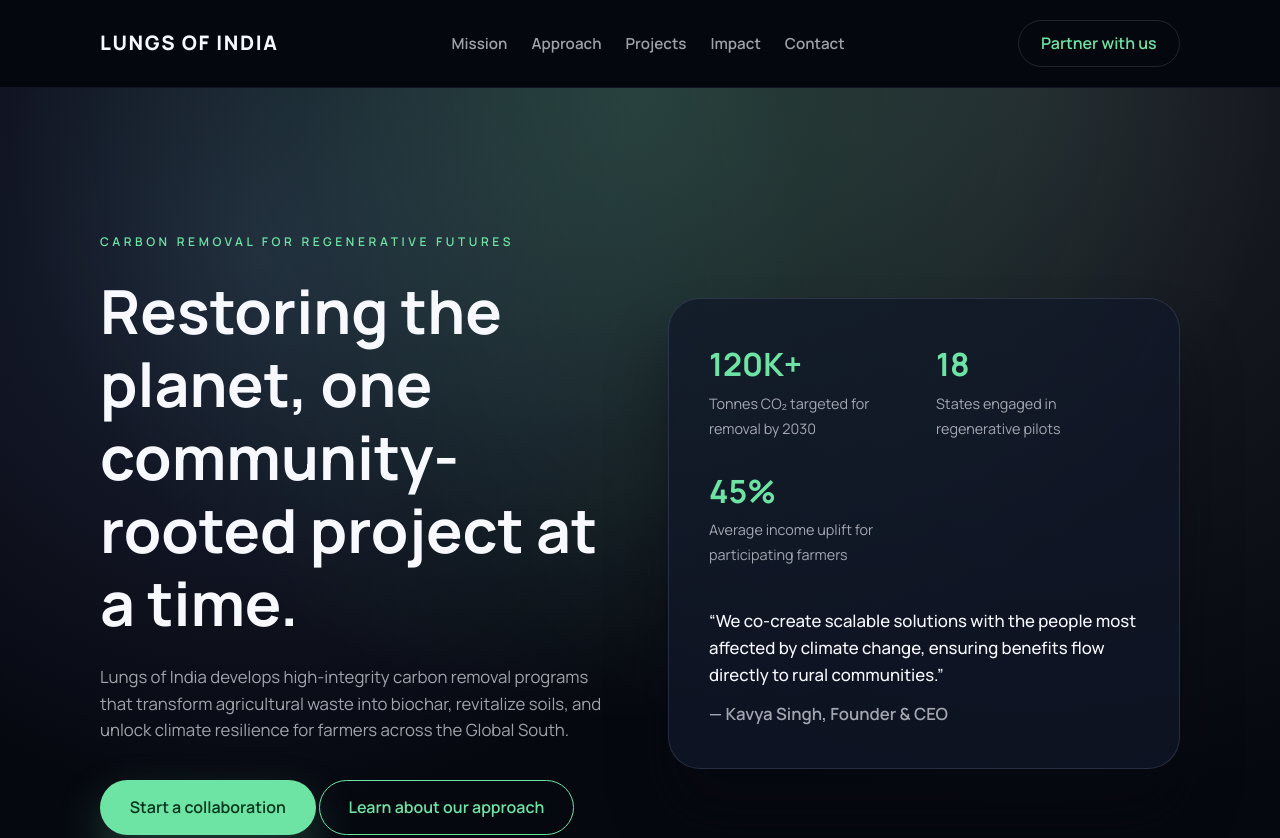
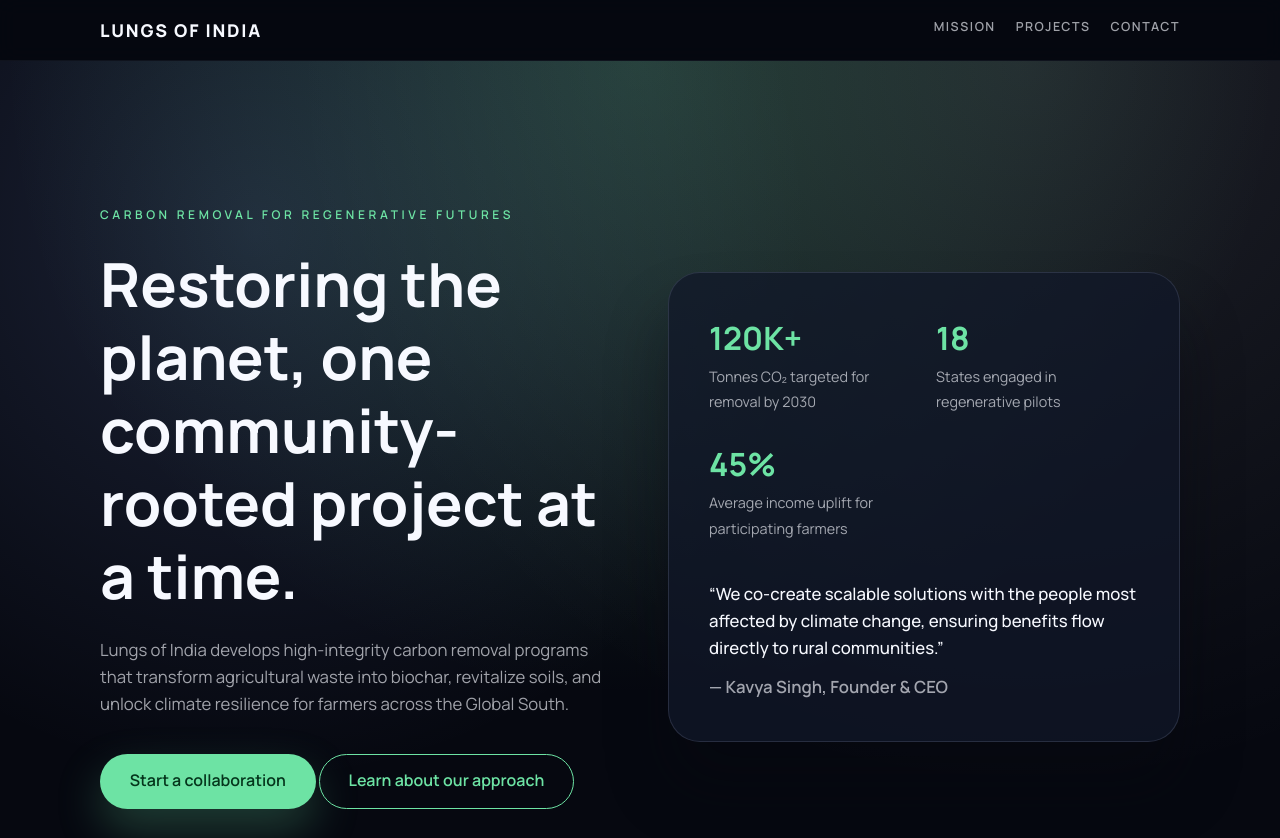
Before and after one commit to arpit1705/biochar_vercel, a plain HTML site: page index.html in a window 1280 px wide. Shown: the top 838 px of the page. Drawn offline with Linux system fonts and the light colour scheme.

Commit message:
Simplify header navigation layout

```diff
--- a/index.html
+++ b/index.html
@@ -28,12 +28,9 @@
           </button>
           <ul class="nav-links">
             <li><a href="#mission">Mission</a></li>
-            <li><a href="#approach">Approach</a></li>
             <li><a href="#projects">Projects</a></li>
-            <li><a href="#impact">Impact</a></li>
             <li><a href="#contact">Contact</a></li>
           </ul>
-          <a class="cta" href="#contact">Partner with us</a>
         </nav>
       </div>
     </header>
--- a/styles/main.css
+++ b/styles/main.css
@@ -114,49 +114,52 @@ p {
   position: sticky;
   top: 0;
   z-index: 100;
-  backdrop-filter: blur(12px);
-  background: rgba(6, 8, 16, 0.9);
-  border-bottom: 1px solid rgba(138, 150, 184, 0.1);
+  backdrop-filter: blur(10px);
+  background: rgba(6, 8, 16, 0.82);
+  border-bottom: 1px solid rgba(138, 150, 184, 0.08);
 }
 
 .nav {
   display: flex;
   align-items: center;
   justify-content: space-between;
-  gap: 2rem;
-  padding: 1.25rem 0;
+  gap: 1rem;
+  padding: 1rem 0;
+  flex-wrap: wrap;
 }
 
 .logo {
   font-weight: 800;
-  font-size: 1.25rem;
-  letter-spacing: 0.08em;
+  font-size: 1.1rem;
+  letter-spacing: 0.1em;
   text-transform: uppercase;
 }
 
 .nav-links {
   list-style: none;
   display: flex;
-  gap: 1.5rem;
+  align-items: center;
+  gap: 1.25rem;
   color: var(--muted);
+  text-transform: uppercase;
+  letter-spacing: 0.12em;
+  font-size: 0.78rem;
+  font-weight: 600;
+}
+
+.nav-links li {
+  display: inline-flex;
 }
 
 .nav-links a {
-  font-weight: 600;
-  font-size: 0.95rem;
+  padding-bottom: 0.25rem;
+  border-bottom: 2px solid transparent;
+  transition: border-color 0.2s ease, color 0.2s ease;
 }
 
-.nav .cta {
-  border: 1px solid var(--border);
-  padding: 0.6rem 1.4rem;
-  border-radius: 999px;
-  color: var(--accent);
-  font-weight: 600;
-  transition: background 0.2s ease;
-}
-
-.nav .cta:hover {
-  background: rgba(109, 227, 164, 0.12);
+.nav-links a:hover,
+.nav-links a:focus {
+  border-color: var(--accent);
 }
 
 .nav-toggle {
@@ -487,7 +490,9 @@ p {
     top: 72px;
     right: 20px;
     flex-direction: column;
-    padding: 1.5rem;
+    align-items: flex-start;
+    gap: 1rem;
+    padding: 1.25rem 1.5rem;
     background: var(--surface-strong);
     border-radius: 18px;
     border: 1px solid var(--border);
@@ -495,16 +500,18 @@ p {
     pointer-events: none;
     transform: translateY(-10px);
     transition: opacity 0.2s ease, transform 0.2s ease;
+    width: calc(100vw - 40px);
+    max-width: 320px;
+  }
+
+  .nav-links a {
+    width: 100%;
   }
 
   .nav-links.open {
     opacity: 1;
     transform: translateY(0);
     pointer-events: auto;
-  }
-
-  .nav .cta {
-    display: none;
   }
 
   .nav-toggle {
```
